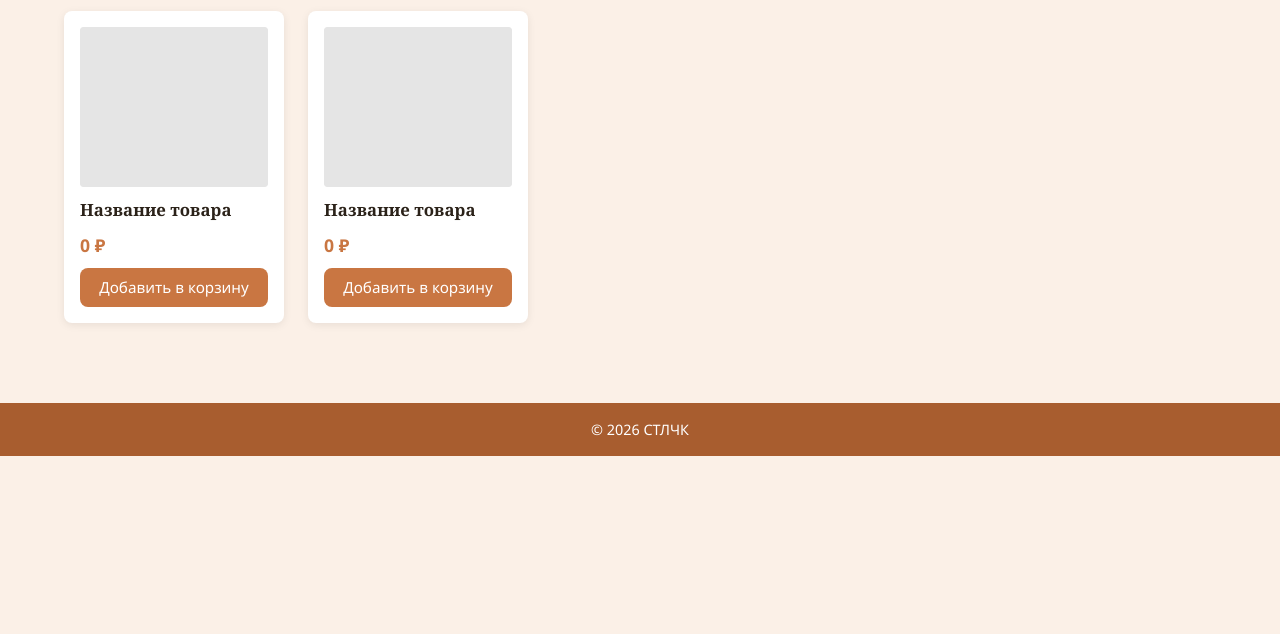
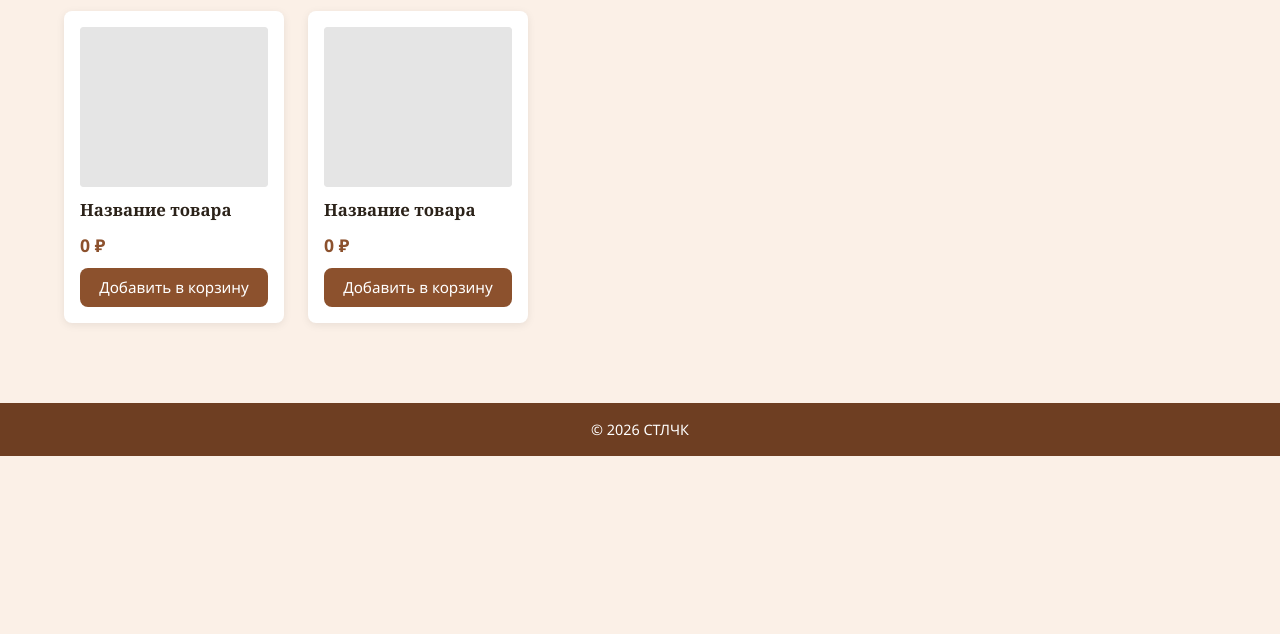
Before and after one commit to wymmsy/stulchik-store, a plain HTML site: page index.html in a window 1280 px wide. Shown: the part 166-800 px from the top of the page. Drawn offline with Linux system fonts and the light colour scheme.

Commit message:
style: смена основного цвета на #8C512D
Обновлены CSS-переменные и фавикон.

```diff
--- a/css/style.css
+++ b/css/style.css
@@ -11,8 +11,8 @@
   --color-surface: #ffffff;
   --color-text: #2b2219;
   --color-muted: #a97c5d;
-  --color-primary: #c97642;
-  --color-primary-dark: #a85d2f;
+  --color-primary: #8c512d;
+  --color-primary-dark: #6e3e22;
   --radius: 8px;
   --shadow: 0 2px 8px rgba(0, 0, 0, 0.08);
 }
```
Also changed, not shown: favicon.svg.
